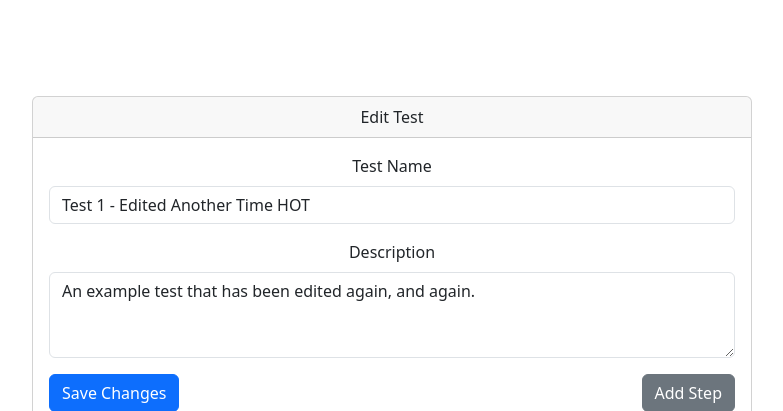
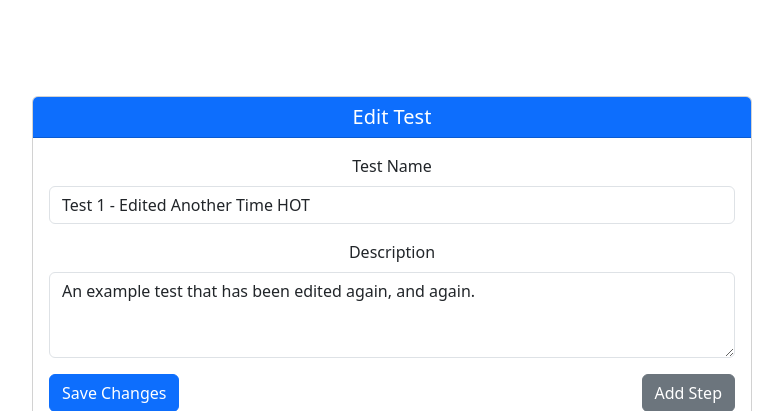
Before and after one commit to quantumGrail/testFlex, a Flask app: page /edit_test/1 in a window 1280 px wide. Shown: the part 66-477 px from the top of the page, without its empty margins (248-1031 px from the left). Run offline with Flask 3, Linux system fonts and the light colour scheme; some libraries are stand-ins or nearby versions.

Commit message:
Hide unused menu items and add color to edits

```diff
--- a/application/templates/edit_test.html
+++ b/application/templates/edit_test.html
@@ -9,7 +9,9 @@
     <div class="row justify-content-center mt-5">
         <div class="col-md-8">
             <div class="card">
-                <div class="card-header">Edit Test</div>
+                <div class="card-header justify-content-between align-items-center bg-primary text-white">
+                    <h5 class="card-title text-center mb-0 ">Edit Test</h5>
+                </div>
                 <div class="card-body">
                     <form method="POST" action="/edit_test/{{ test['id'] }}">
                         <div class="mb-3">
--- a/application/templates/layout.html
+++ b/application/templates/layout.html
@@ -24,8 +24,8 @@
                     {% if session["user_id"] %}
                         <ul class="navbar-nav me-auto mt-2">
                             <li class="nav-item"><a class="nav-link" href="/tests">Tests</a></li>
-                            <li class="nav-item"><a class="nav-link" href="/automation">Automation</a></li>
-                            <li class="nav-item"><a class="nav-link" href="/results">Results</a></li>
+                            <li class="nav-item"><a class="nav-link" href="/automation" style="display: none;">Automation</a></li>
+                            <li class="nav-item"><a class="nav-link" href="/results" style="display: none;">Results</a></li>
                         </ul>
                         <ul class="navbar-nav ms-auto mt-2">
                             <li class="nav-item"><a class="nav-link" href="/logout" style="color: black">Log Out</a></li>
```
Also changed, not shown: application/test-flex.db, 1 other file.
